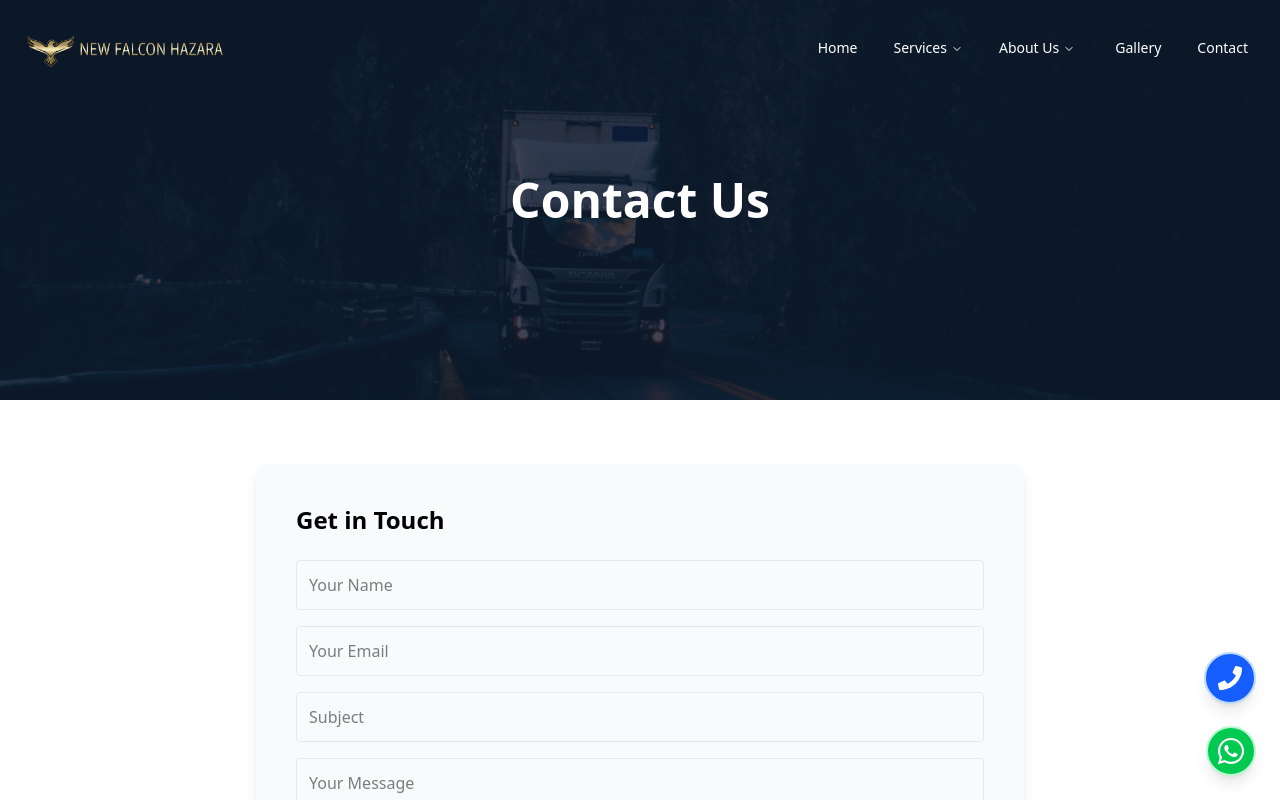
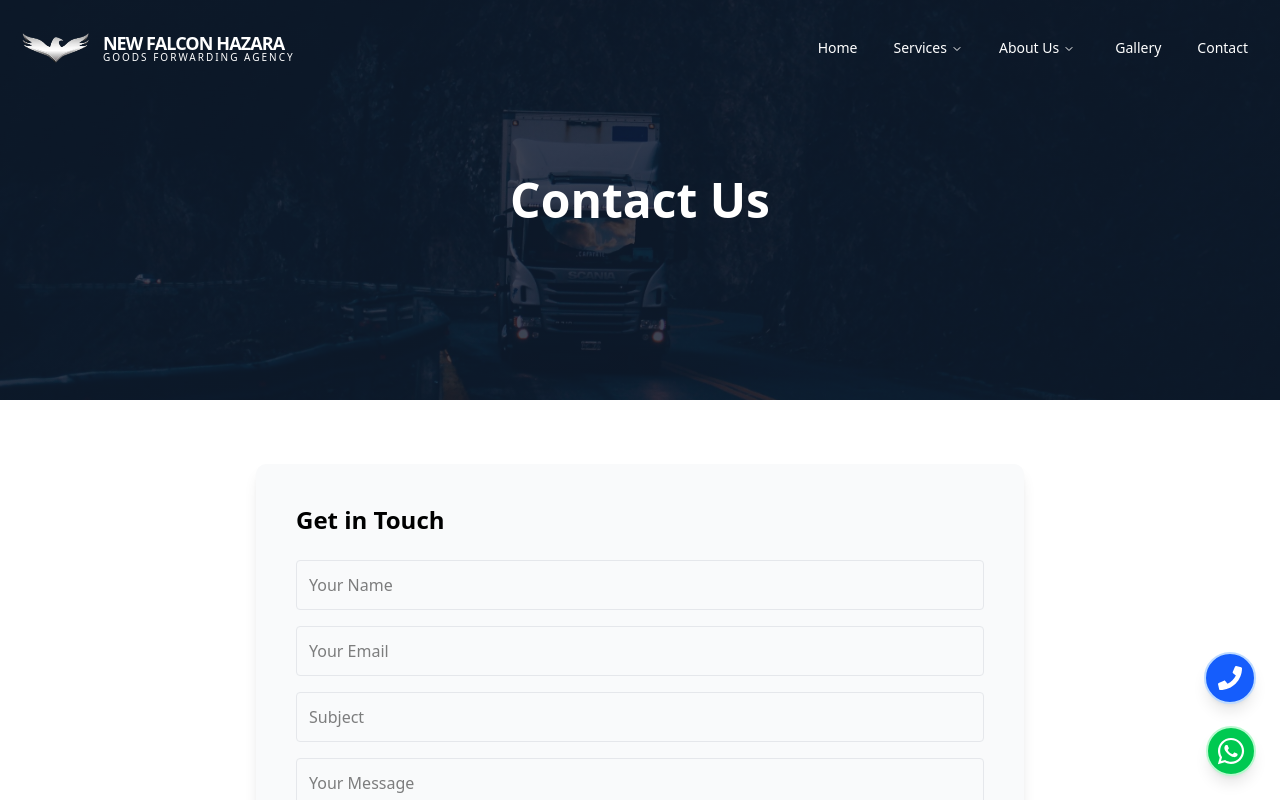
Before and after one commit to Khizdev10/newfalcon, a Next.js app: page /contact in a window 1280 px wide. Shown: the top 800 px of the page. Built offline with nearby package versions, Linux system fonts and the light colour scheme.

Commit message:
logo-updated

```diff
--- /dev/null
+++ b/components/Currentlogocolor.tsx
@@ -0,0 +1,26 @@
+
+import { cn } from "@/lib/utils"
+import falcon from "../media/falcon.png"
+const Logo = ({ isDark }: { isDark: boolean }) => {
+    return (
+      <div className={cn(
+        "flex items-center gap-3 transition-colors duration-300",
+        isDark ? "text-black" : "text-white"
+      )}>
+        {/* Falcon SVG Icon */}
+       <img src={falcon.src}  className="h-10 w-auto" alt="logo"/>
+
+        {/* Heading Text */}
+        <div className="flex flex-col">
+          <span className="text-lg font-bold tracking-tighter leading-none">
+            NEW FALCON HAZARA
+          </span>
+          <span className="text-[10px] tracking-[0.2em] font-light leading-none">
+            GOODS FORWARDING AGENCY
+          </span>
+        </div>
+      </div>
+    );
+  };
+
+  export default Logo
--- a/components/Navbar.tsx
+++ b/components/Navbar.tsx
@@ -13,8 +13,7 @@ import {
     NavigationMenuList,
     NavigationMenuTrigger,
 } from "./Navigation-menu"
-
-import logo from '../media/logo (2).png'
+import Logo from './Currentlogocolor'
 
 // --- 1. LIST ITEM COMPONENT (Unchanged) ---
 interface ListItemProps {
@@ -103,10 +102,8 @@ const Navbar = () => {
                 {/* LEFT: LOGO */}
                 <div className="flex flex-col leading-none z-50">
                     <Link href="/">
-                        <span className={cn("font-bold text-2xl tracking-widest transition-colors duration-300", (isScrolled || isMobileMenuOpen) ? "text-black" : "text-white",)} >
-                            {/* Added width/height attributes for better practice */}
-                            <img src={logo.src} className="w-auto h-20 md:h-24 object-contain" alt="Logo" />
-                        </span>
+                        {/* Pass the condition: if scrolled or mobile menu open, it should be dark (black) */}
+                        <Logo isDark={isScrolled || isMobileMenuOpen} />
                     </Link>
                 </div>
 
@@ -122,9 +119,7 @@ const Navbar = () => {
                             <NavigationMenuItem>
                                 <NavigationMenuTrigger className={navItemClasses}>Services</NavigationMenuTrigger>
                                 <NavigationMenuContent>
-                                    <ul className="grid w-[400px] gap-3 p-4 md:w-[500px] md:grid-cols-2 lg:w-[600px]">
-                                        <ListItem href="/services/sea" title="Sea Freight">Professional logistics for international sea transport.</ListItem>
-                                        <ListItem href="/services/air" title="Air Freight">Fast and reliable air cargo solutions.</ListItem>
+                                    <ul className="grid w-[400px] gap-3 p-4">
                                         <ListItem href="/services/road" title="Road Transport">Domestic and regional trucking fleet.</ListItem>
                                     </ul>
                                 </NavigationMenuContent>
@@ -138,7 +133,7 @@ const Navbar = () => {
                                 </NavigationMenuContent>
                             </NavigationMenuItem>
                             <NavigationMenuItem>
-                               </NavigationMenuItem>
+                            </NavigationMenuItem>
                             <NavigationMenuItem>
                                 <NavigationMenuLink asChild>
                                     <Link href="/gallery" className={navItemClasses}>Gallery</Link>
@@ -180,8 +175,6 @@ const Navbar = () => {
                         <div className="flex flex-col space-y-2">
                             <span className="text-lg font-medium text-slate-900 opacity-80">Services</span>
                             <div className="flex flex-col pl-4 space-y-2 border-l-2 border-slate-100">
-                                <Link href="/services/sea" className="text-slate-600 hover:text-blue-600" onClick={() => setIsMobileMenuOpen(false)}>Sea Freight</Link>
-                                <Link href="/services/air" className="text-slate-600 hover:text-blue-600" onClick={() => setIsMobileMenuOpen(false)}>Air Freight</Link>
                                 <Link href="/services/road" className="text-slate-600 hover:text-blue-600" onClick={() => setIsMobileMenuOpen(false)}>Road Transport</Link>
                             </div>
                         </div>
```
Also changed, not shown: media/falcon.png (added).
